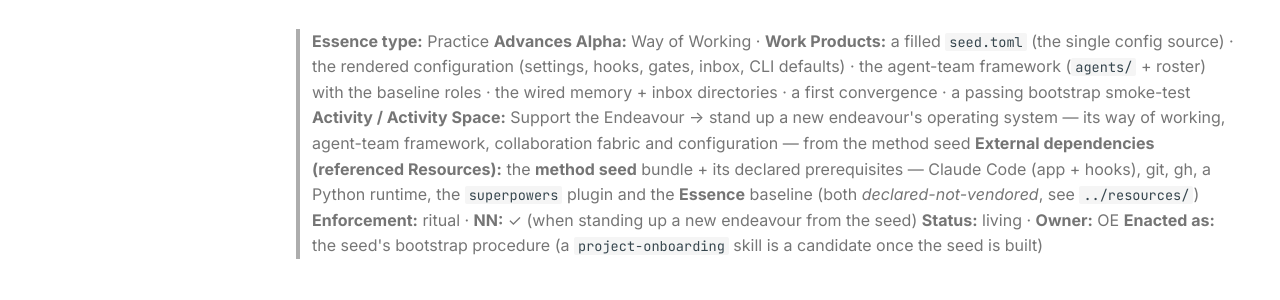
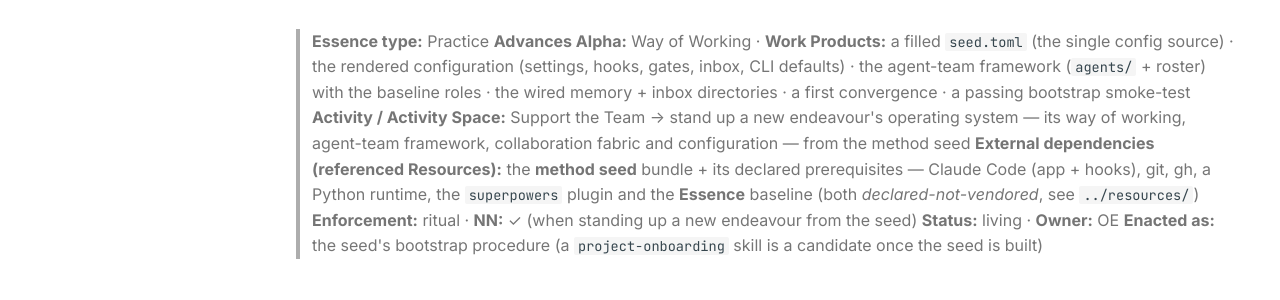
Before and after one commit to ThorstenDittmar/klartext, an MkDocs documentation site: the page built from docs/method/library/practices/project-onboarding.md, in a window 1280 px wide and 900 px high. Shown: the part 199-499 px from the top of the window. Built offline with MkDocs 1.6.1 and Material for MkDocs 9.7.7, drawn with Linux system fonts in a browser that asks for light colours; comment, search, counter and statistics services are not loaded.

Commit message:
docs(method): fix invented Activity Space token (SA #182 well-formedness)
"Support the Endeavour" is not a kernel Activity Space (semat-definition §2.3
fixes the Endeavour area's space as "Support the Team"). Correct the token in
method-isolation.md and fold in the same one-token fix to project-onboarding.md,
which carried the inherited slip from #177 — so all Way-of-Working practice cards
read the same correct kernel space.

Agent: oe
Co-Authored-By: Claude Opus 4.8 (1M context) <noreply@anthropic.com>

```diff
--- a/docs/method/library/practices/project-onboarding.md
+++ b/docs/method/library/practices/project-onboarding.md
@@ -2,7 +2,7 @@
 
 > **Essence type:** Practice
 > **Advances Alpha:** Way of Working  ·  **Work Products:** a filled `seed.toml` (the single config source) · the rendered configuration (settings, hooks, gates, inbox, CLI defaults) · the agent-team framework (`agents/` + roster) with the baseline roles · the wired memory + inbox directories · a first convergence · a passing bootstrap smoke-test
-> **Activity / Activity Space:** Support the Endeavour → stand up a new endeavour's operating system — its way of working, agent-team framework, collaboration fabric and configuration — from the method seed
+> **Activity / Activity Space:** Support the Team → stand up a new endeavour's operating system — its way of working, agent-team framework, collaboration fabric and configuration — from the method seed
 > **External dependencies (referenced Resources):** the **method seed** bundle + its declared prerequisites — Claude Code (app + hooks), git, gh, a Python runtime, the `superpowers` plugin and the **Essence** baseline (both *declared-not-vendored*, see `../resources/`)
 > **Enforcement:** ritual  ·  **NN:** ✓ (when standing up a new endeavour from the seed)
 > **Status:** living  ·  **Owner:** OE
```
Also changed, not shown: docs/method/library/practices/method-isolation.md (+1 -1 lines).
